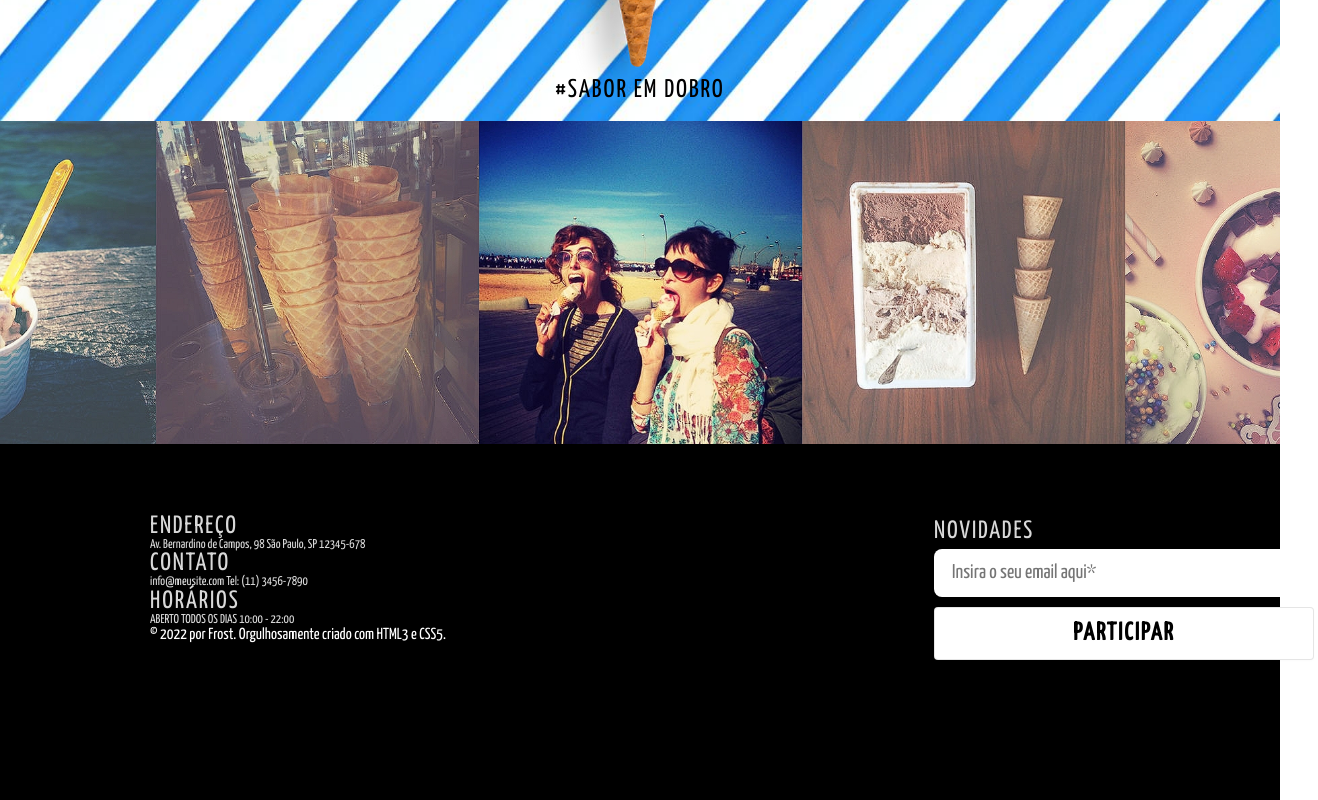
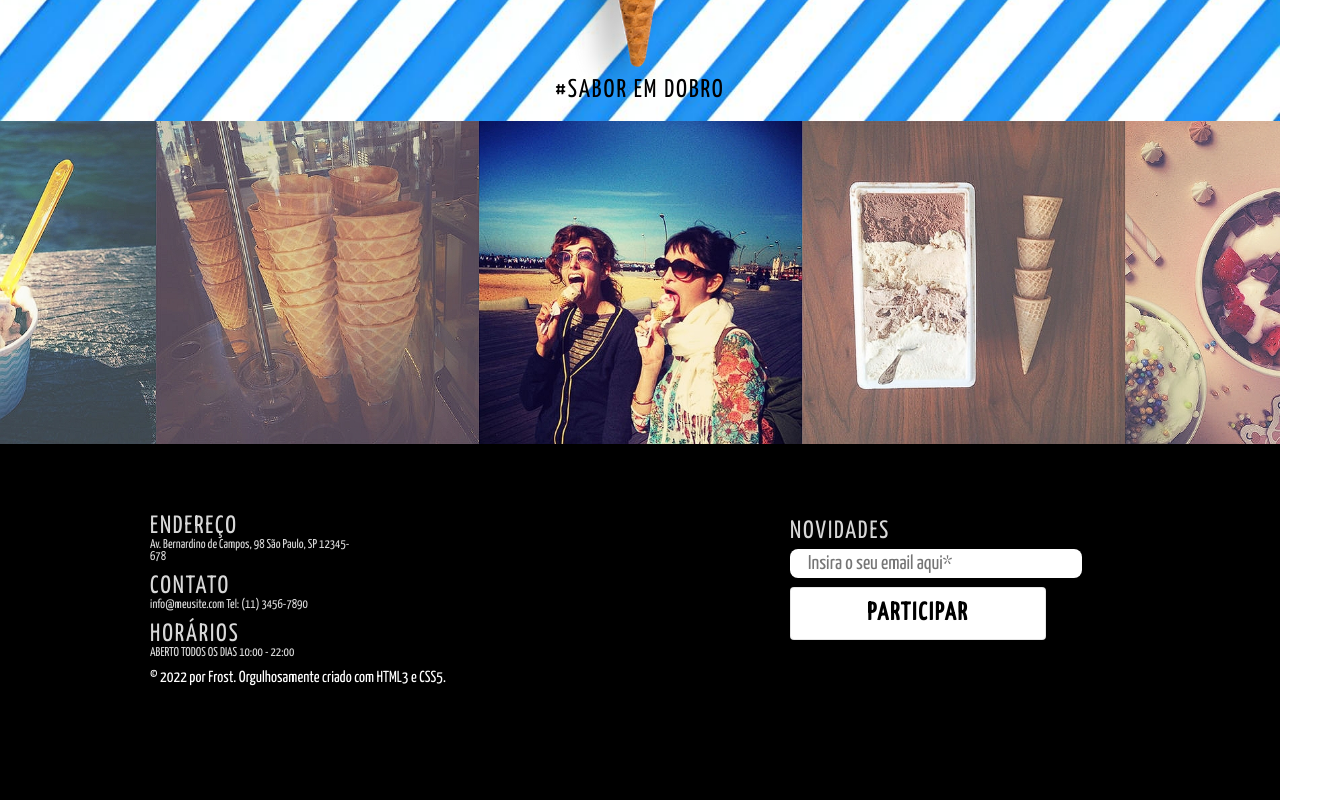
Before and after one commit to CauAguiar/Sorveteria-Frost, a plain HTML site: page index.html in a window 1280 px wide. Shown: the part 3404-4204 px from the top of the page, 1318 px wide, since content can reach past the window. Drawn offline with nearby package versions, Linux system fonts and the light colour scheme.

Commit message:
Update style.css

```diff
--- a/style.css
+++ b/style.css
@@ -364,7 +364,8 @@ footer {
 }
 
 .endereco-fim {
-
+	width: 200px;
+	margin-bottom: 10px;
 }
 
 .h3-cinza {
@@ -380,14 +381,23 @@ footer {
 	color: #d8d8d8;
 }
 
+.contato-fim {
+	width: 200px;
+	margin-bottom: 10px;
+}
 
+.horarios-fim {
+	width: 200px;
+	margin-bottom: 10px;
+}
 
 .novidades-fim {
 	/*height: 220px;
 	width: 380px;*/
 	position: absolute;
-	left: 80%;
+	left: clamp(35%, 50vw, 80%);;
 	top: 26%;
+	margin-right: auto;
 }
 
 /* Input do site -> uiverse.io feito por @alexruix */
@@ -399,8 +409,11 @@ footer {
 }
 
 .input {
-  width: 348px;
-  height: 44px;
+	position: absolute;
+	margin-left: auto;
+	margin-right: auto;
+  width: clamp(30px, 20vw, 348px);
+  height:clamp(20px, 2vw, 44px);
   background-color: white;
   border-radius: .5rem;
   padding: 0 1rem;
@@ -423,6 +436,7 @@ footer {
 /* Botão do site -> uiverse.io feito por @Custyyyy */
 
 #bottone5 {
+	position: absolute;
  align-items: center;
  background-color: #FFFFFF;
  border: 1px solid rgba(0, 0, 0, 0.1);
@@ -447,29 +461,13 @@ footer {
  -webkit-user-select: none;
  touch-action: manipulation;
  vertical-align: baseline;
- width: 380px;
- margin-top: 10px;
+ width: clamp(30px, 20vw, 380px);;
+ margin-top: clamp(30px, 3vw, 70px);;
 }
 
-#bottone5:hover,
-#bottone5:focus {
- border-color: rgba(0, 0, 0, 0.15);
- box-shadow: rgba(0, 0, 0, 0.1) 0 4px 12px;
- color: rgba(0, 0, 0, 0.65);
+.copyright {
+	width: 500px;
 }
-
-#bottone5:hover {
- transform: translateY(-1px);
-}
-
-#bottone5:active {
- background-color: #F0F0F1;
- border-color: rgba(0, 0, 0, 0.15);
- box-shadow: rgba(0, 0, 0, 0.06) 0 2px 4px;
- color: rgba(0, 0, 0, 0.65);
- transform: translateY(0);
-}
-
 
 
 
```
